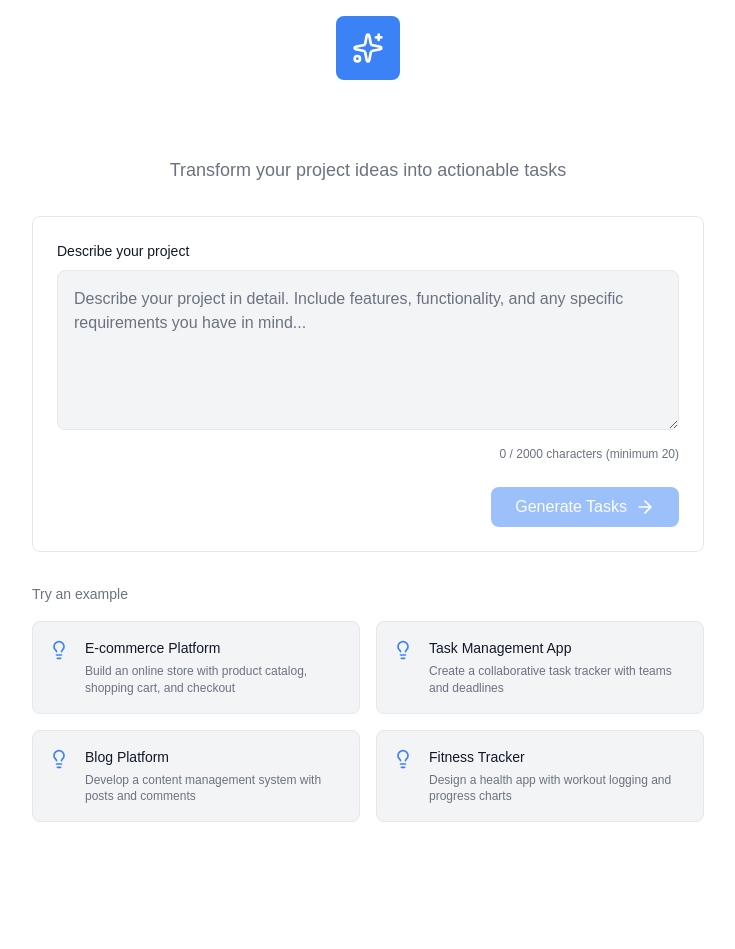
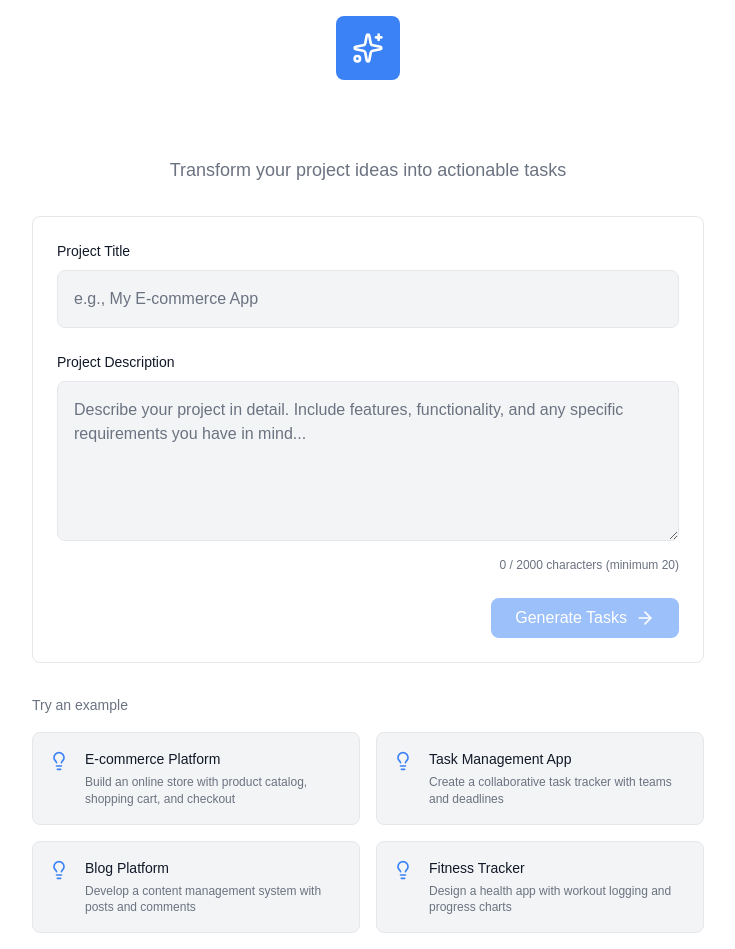
Before and after one commit to SahilBacchus/ai-task-breakdown, a Next.js app in the folder frontend/: page /main in a window 1280 px wide. Shown: the whole page, without its empty margins (272-1007 px from the left). Before the commit the page ends 838 px from the top, so only its background shows below. Built offline with nearby package versions, Linux system fonts and the light colour scheme.

Commit message:
- Added and styled project title input

```diff
--- a/frontend/components/project-input.module.css
+++ b/frontend/components/project-input.module.css
@@ -270,3 +270,29 @@
   font-size: var(--font-size-xs);
   color: var(--muted-foreground);
 }
+
+.inputGroup {
+  margin-bottom: var(--spacing-lg);
+}
+
+.input {
+  width: 100%;
+  padding: var(--spacing-md);
+  font-size: var(--font-size-base);
+  font-family: inherit;
+  color: var(--foreground);
+  background-color: var(--secondary);
+  border: 1px solid var(--border);
+  border-radius: var(--radius);
+  transition: border-color var(--transition-fast), box-shadow var(--transition-fast);
+}
+
+.input::placeholder {
+  color: var(--muted-foreground);
+}
+
+.input:focus {
+  outline: none;
+  border-color: var(--primary);
+  box-shadow: 0 0 0 2px var(--ring);
+}
--- a/frontend/components/project-input.tsx
+++ b/frontend/components/project-input.tsx
@@ -5,7 +5,7 @@ import { Sparkles, ArrowRight, Lightbulb, LayoutGrid, MessageSquare } from 'luci
 import styles from './project-input.module.css'
 
 interface ProjectInputProps {
-  onSubmit: (description: string) => void
+  onSubmit: (title: string, description: string) => void
 }
 
 const exampleProjects = [
@@ -32,11 +32,12 @@ const exampleProjects = [
 ]
 
 export function ProjectInput({ onSubmit }: ProjectInputProps) {
+  const [projectTitle, setProjectTitle] = useState('')
   const [description, setDescription] = useState('')
 
   const handleSubmit = () => {
-    if (description.trim().length >= 20) {
-      onSubmit(description.trim())
+    if (projectTitle.trim() && description.trim().length >= 20) {
+      onSubmit(projectTitle.trim(), description.trim())
     }
   }
 
@@ -44,7 +45,7 @@ export function ProjectInput({ onSubmit }: ProjectInputProps) {
     setDescription(fullDescription)
   }
 
-  const isValid = description.trim().length >= 20
+  const isValid = projectTitle.trim() && description.trim().length >= 20
 
   return (
     <div className={styles.container}>
@@ -60,8 +61,23 @@ export function ProjectInput({ onSubmit }: ProjectInputProps) {
         </header>
 
         <div className={styles.card}>
+          <div className={styles.inputGroup}>
+            <label htmlFor="project-title" className={styles.label}>
+              Project Title
+            </label>
+            <input
+              id="project-title"
+              type="text"
+              className={styles.input}
+              placeholder="e.g., My E-commerce App"
+              value={projectTitle}
+              onChange={(e) => setProjectTitle(e.target.value)}
+            />
+          </div>
+
+          <div className={styles.inputGroup}>
             <label htmlFor="project-description" className={styles.label}>
-            Describe your project
+              Project Description
             </label>
             <textarea
               id="project-description"
@@ -74,6 +90,7 @@ export function ProjectInput({ onSubmit }: ProjectInputProps) {
             <span className={styles.charCount}>
               {description.length} / 2000 characters (minimum 20)
             </span>
+          </div>
 
           <div className={styles.buttonWrapper}>
             <button
@@ -94,7 +111,10 @@ export function ProjectInput({ onSubmit }: ProjectInputProps) {
               <button
                 key={example.title}
                 className={styles.exampleButton}
-                onClick={() => handleExampleClick(example.fullDescription)}
+                onClick={() => {
+                  setProjectTitle(example.title)
+                  handleExampleClick(example.fullDescription)
+                }}
               >
                 <Lightbulb className={styles.exampleIcon} />
                 <div className={styles.exampleContent}>
```
Lines whose indentation alone changed are shown as unchanged.
